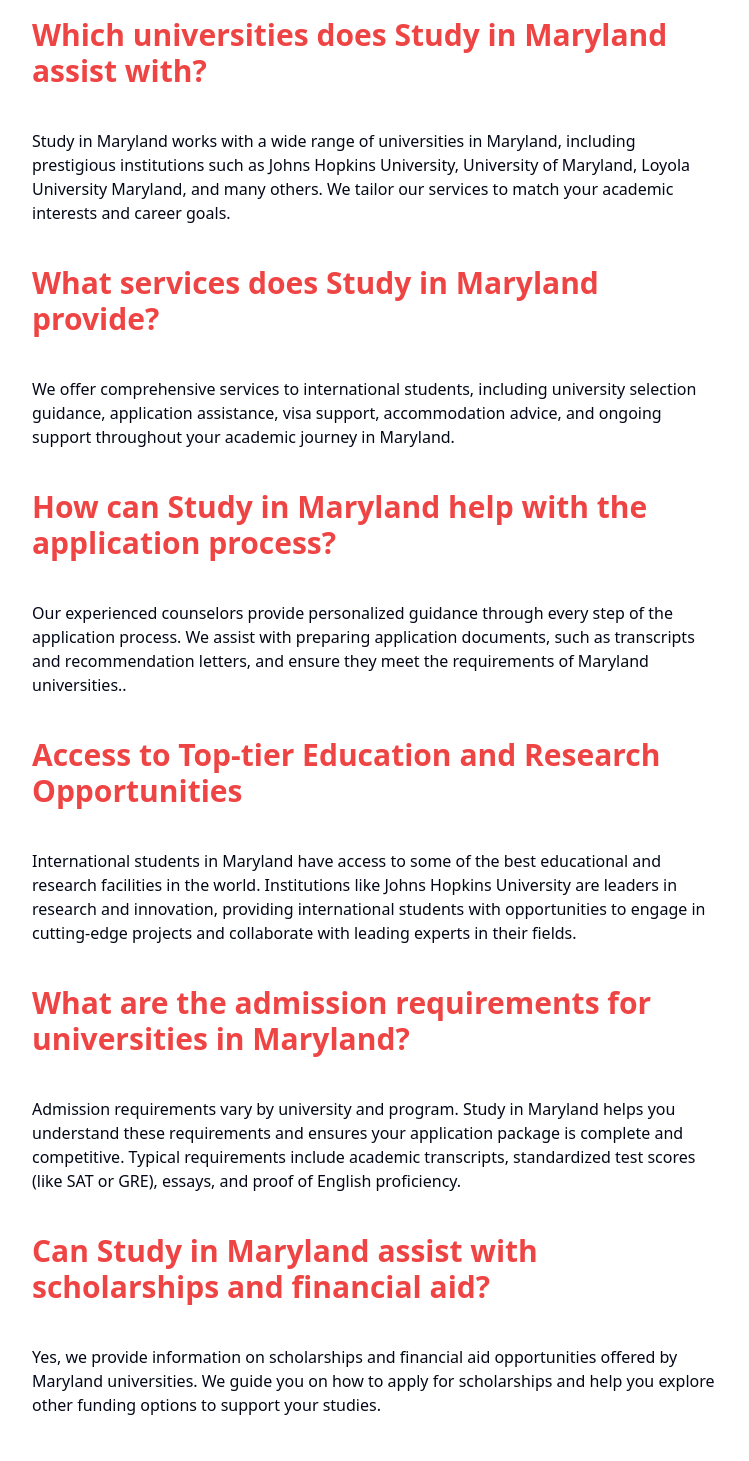
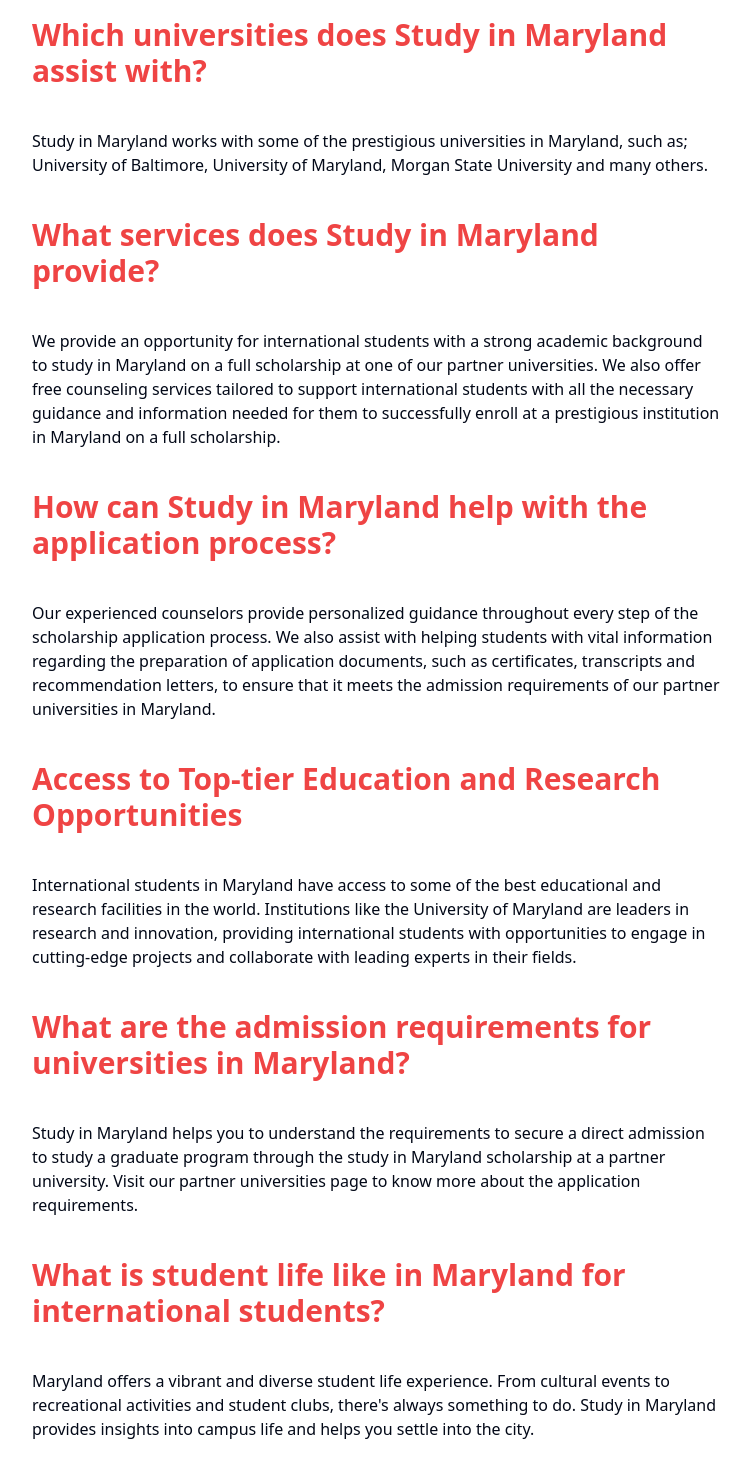
Before and after one commit to Babithkp/studyinmaryland-frontend, a React (Vite) app: page /faq in a window 1280 px wide. Shown: the part 280-1741 px from the top of the page, without its empty margins (264-1013 px from the left). Built offline with nearby package versions, Linux system fonts and the light colour scheme.

Commit message:
new text change

```diff
--- a/src/components/app/Contact.tsx
+++ b/src/components/app/Contact.tsx
@@ -23,7 +23,7 @@ export default function Contact() {
           </p>
           <p className="text-md my-5 max-md:flex-col flex items-center gap-3 ">
             <p className=" font-bold ">Phone: </p>
-            987654321
+            <p className="  ">+1 4437509584</p>
           </p>
         </article>
       </section>
--- a/src/components/app/Faq.tsx
+++ b/src/components/app/Faq.tsx
@@ -1,5 +1,4 @@
-export default function Faq() {
-  return (
+export default function Faq() {  return (
     <main className="flex items-center justify-center ">
       <section className="w-[60%] p-10 max-md:w-full max-md:p-4 font-medium">
         <article>
@@ -10,31 +9,33 @@ export default function Faq() {
             Which universities does Study in Maryland assist with?
           </p>
           <p className="text-md my-5">
-            Study in Maryland works with a wide range of universities in
-            Maryland, including prestigious institutions such as Johns Hopkins
-            University, University of Maryland, Loyola University Maryland, and
-            many others. We tailor our services to match your academic interests
-            and career goals.
+            Study in Maryland works with some of the prestigious universities in
+            Maryland, such as; University of Baltimore, University of Maryland,
+            Morgan State University and many others.
           </p>
           <p className="my-10 text-3xl font-bold text-red-500 max-md:text-3xl">
             What services does Study in Maryland provide?
           </p>
           <p className="text-md my-5">
-            We offer comprehensive services to international students, including
-            university selection guidance, application assistance, visa support,
-            accommodation advice, and ongoing support throughout your academic
-            journey in Maryland.
+            We provide an opportunity for international students with a strong
+            academic background to study in Maryland on a full scholarship at
+            one of our partner universities. We also offer free counseling
+            services tailored to support international students with all the
+            necessary guidance and information needed for them to successfully
+            enroll at a prestigious institution in Maryland on a full
+            scholarship.
           </p>
           <p className="my-10 text-3xl font-bold text-red-500 max-md:text-3xl">
             How can Study in Maryland help with the application process?
           </p>
 
           <p className="text-md my-5">
-            Our experienced counselors provide personalized guidance through
-            every step of the application process. We assist with preparing
-            application documents, such as transcripts and recommendation
-            letters, and ensure they meet the requirements of Maryland
-            universities..
+            Our experienced counselors provide personalized guidance throughout
+            every step of the scholarship application process. We also assist
+            with helping students with vital information regarding the
+            preparation of application documents, such as certificates,
+            transcripts and recommendation letters, to ensure that it meets the
+            admission requirements of our partner universities in Maryland.
           </p>
           <p className="my-10 text-3xl font-bold text-red-500 max-md:text-3xl">
             Access to Top-tier Education and Research Opportunities
@@ -42,7 +43,7 @@ export default function Faq() {
           <p className="text-md my-5">
             International students in Maryland have access to some of the best
             educational and research facilities in the world. Institutions like
-            Johns Hopkins University are leaders in research and innovation,
+            the University of Maryland are leaders in research and innovation,
             providing international students with opportunities to engage in
             cutting-edge projects and collaborate with leading experts in their
             fields.
@@ -51,21 +52,12 @@ export default function Faq() {
             What are the admission requirements for universities in Maryland?
           </p>
           <p className="text-md my-5">
-            Admission requirements vary by university and program. Study in
-            Maryland helps you understand these requirements and ensures your
-            application package is complete and competitive. Typical
-            requirements include academic transcripts, standardized test scores
-            (like SAT or GRE), essays, and proof of English proficiency.
+            Study in Maryland helps you to understand the requirements to secure
+            a direct admission to study a graduate program through the study in
+            Maryland scholarship at a partner university. Visit our partner
+            universities page to know more about the application requirements.
           </p>
-          <p className="my-10 text-3xl font-bold text-red-500 max-md:text-3xl">
-            Can Study in Maryland assist with scholarships and financial aid?
-          </p>
-          <p className="text-md my-5">
-            Yes, we provide information on scholarships and financial aid
-            opportunities offered by Maryland universities. We guide you on how
-            to apply for scholarships and help you explore other funding options
-            to support your studies.
-          </p>
+
           <p className="my-10 text-3xl font-bold text-red-500 max-md:text-3xl">
             What is student life like in Maryland for international students?
           </p>
@@ -85,8 +77,8 @@ export default function Faq() {
             may have throughout your academic journey.
           </p>
           <p className="text-md my-5">
-            These FAQs cover essential aspects of Study in Maryland&apos;s services
-            and how we assist international students aiming to study in
+            These FAQs cover essential aspects of Study in Maryland&apos;s
+            services and how we assist international students aiming to study in
             Maryland. For further inquiries or personalized assistance, feel
             free to reach out to us directly.
           </p>
--- a/src/components/app/PartnerUniversities.tsx
+++ b/src/components/app/PartnerUniversities.tsx
@@ -19,6 +19,11 @@ export default function PartnerUniversities() {
         <h1 className="my-10 text-5xl font-bold text-red-500 max-md:text-3xl">
           Partner universities
         </h1>
+        <p className="text-md my-5 font-medium">
+          We have collaborated with some of the prestigious public universities
+          in Maryland to help international students globally to achieve their
+          dreams of study in United States on a full scholarship.
+        </p>
         <div className="my-10 flex w-full gap-5 text-center max-lg:flex-wrap max-sm:grid max-sm:grid-cols-2 ">
           <figure className="flex flex-col items-center justify-center max-sm:w-full">
             <img
@@ -74,7 +79,7 @@ export default function PartnerUniversities() {
         <Accordion type="single" collapsible className="w-full">
           <AccordionItem value="item-1">
             <AccordionTrigger className="bg-slate-100">
-              <span className="ml-5 mr-10">Degree programs</span>
+              <span className="ml-5 mr-10">Degree Programs</span>
             </AccordionTrigger>
             <AccordionContent className=" ">
               <p className="w-full bg-slate-300 p-3 text-center font-semibold">
@@ -236,8 +241,9 @@ export default function PartnerUniversities() {
                     accepted.)
                   </p>
                   <p>
-                    Birth certificate: an original copy of your birth issued by
-                    the relevant authority in your home country.
+                    <span className="font-bold mr-2">Birth certificate:</span>
+                    an original copy of your birth issued by the relevant
+                    authority in your home country.
                   </p>
                 </li>
                 <li className={dropdownTextClass + " flex flex-col gap-3"}>
@@ -277,7 +283,7 @@ export default function PartnerUniversities() {
         <Accordion type="single" collapsible className="w-full">
           <AccordionItem value="item-1">
             <AccordionTrigger className="bg-slate-100">
-              <span className="ml-5 mr-10">Admission deadline</span>
+              <span className="ml-5 mr-10">Admission Deadline</span>
             </AccordionTrigger>
             <AccordionContent>
               <p className="w-full bg-slate-300 p-3 font-semibold">
--- a/src/components/app/StudentLife.tsx
+++ b/src/components/app/StudentLife.tsx
@@ -1,5 +1,4 @@
-export default function StudentLife() {
-  return (
+export default function StudentLife() {  return (
     <main className="flex items-center justify-center ">
       <section className="w-[60%] p-10 max-md:w-full max-md:p-4 font-medium">
         <article>
@@ -28,9 +27,7 @@ export default function StudentLife() {
             Networking events, career fairs, and professional seminars are
             frequently organized to help students build their careers.
           </p>
-          <p className="text-red-500 text-3xl font-bold my-10 max-md:text-3xl">
-            Benefits of Studying in Maryland for International Students
-          </p>
+
           <p className="text-red-500 text-3xl font-bold my-10 max-md:text-3xl">
             Diverse and Inclusive Environment
           </p>
```
